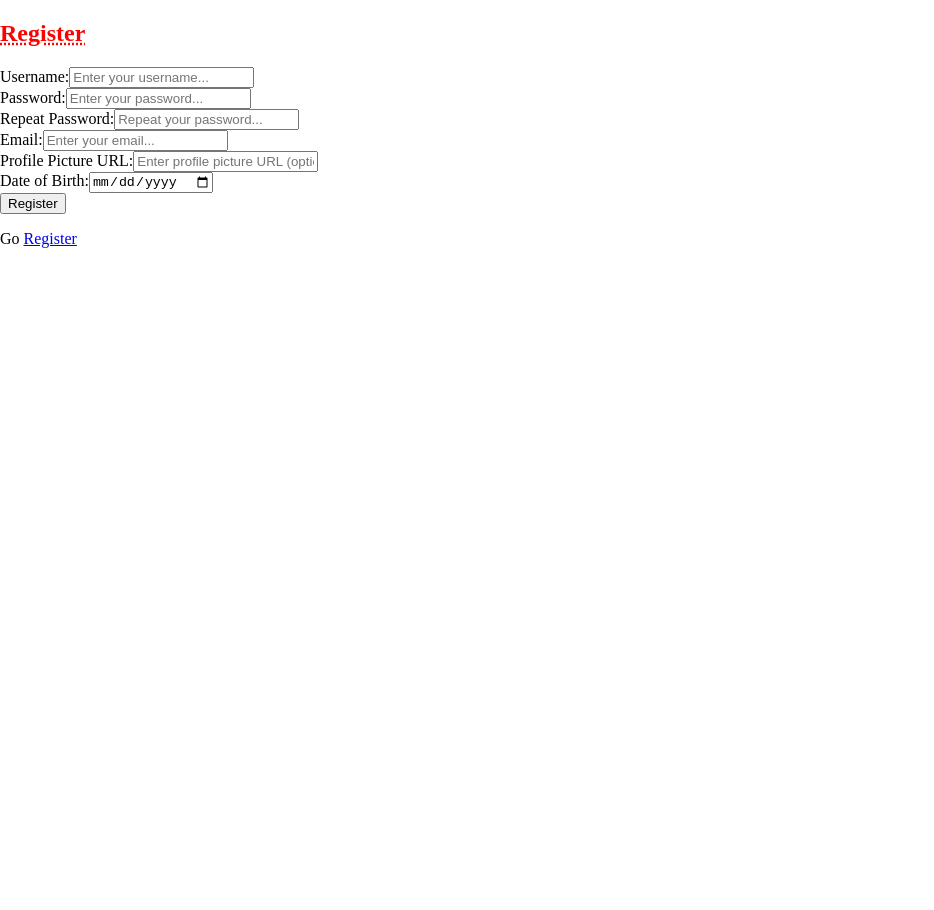
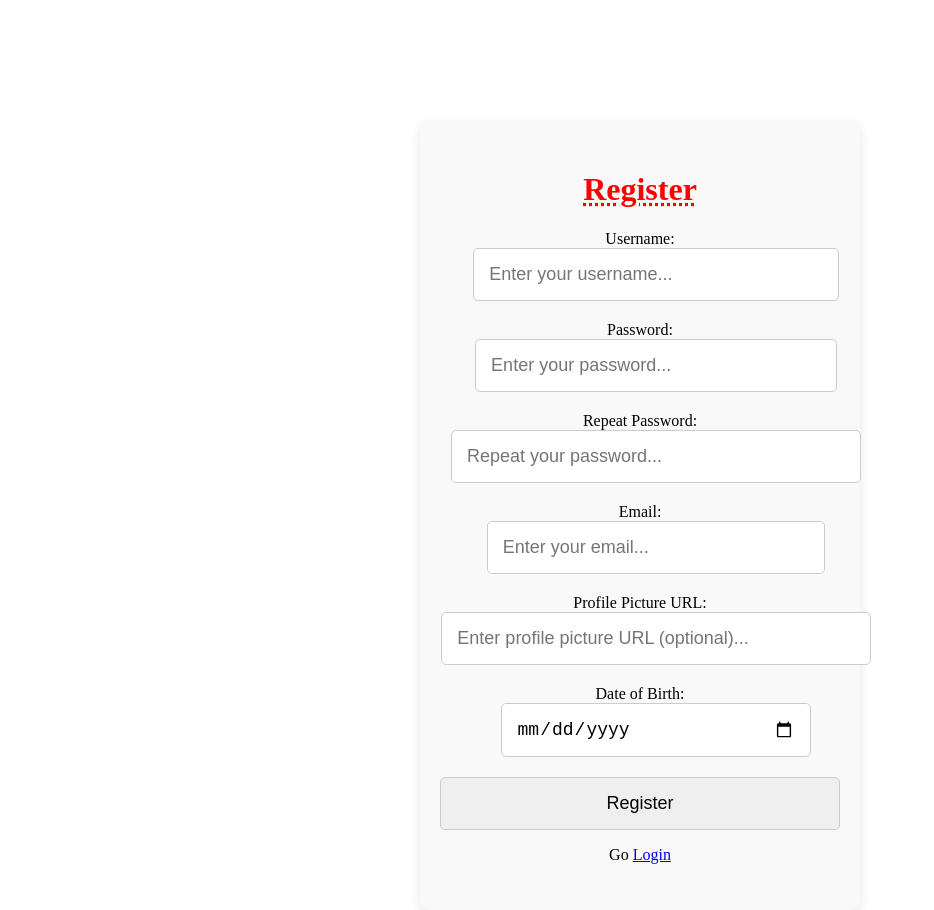
Before and after one commit to indrephone/ReactAtsIndre, a React (Create React App) app: page /register in a window 1280 px wide. Shown: the whole page, without its empty margins (0-934 px from the left). Before the commit the page ends 800 px from the top, so only its background shows below. Built offline with nearby package versions, Linux system fonts and the light colour scheme; data requests are answered from the project's data file.

Commit message:
form styling

```diff
--- a/src/components/UI/atoms/Input.tsx
+++ b/src/components/UI/atoms/Input.tsx
@@ -1,3 +1,13 @@
+import styled from "styled-components";
+
+const StyledInput = styled.input`
+  width: 100%;
+  padding: 15px;
+  font-size: 18px;
+  border-radius: 5px;
+  border: 1px solid #ccc;
+`;
+
 type InputProps = {
     type: string;
     name?: string;
@@ -10,7 +20,7 @@ type InputProps = {
 
   const Input = ({ type, name, id, placeholderText, value, onChangeF, onBlur }: InputProps) => {
     return (
-      <input
+      <StyledInput
         type={type}
         name={name}
         id={id}
--- a/src/components/pages/AddPost.tsx
+++ b/src/components/pages/AddPost.tsx
@@ -1,8 +1,47 @@
 import { useState, useContext } from 'react';
-import { v4 as uuidv4 } from 'uuid'; // Import uuid for unique id generation
+import { v4 as uuidv4 } from 'uuid';
+import styled from 'styled-components';
 import PostsContext from '../../contexts/PostsContext';
 import UsersContext from '../../contexts/UsersContext';
 import { useNavigate } from 'react-router-dom';
+import InputField from '../UI/molecules/InputField';
+
+
+const FormContainer = styled.div`
+  min-height: 70vh; /* Ensures the form container takes up at least 80% of the viewport height */
+  margin-top: 80px; /* Pushes it down below the fixed header */
+  max-width: 600px;
+  margin-left: auto;
+  margin-right: auto;
+  background-color: #f9f9f9;
+  padding: 30px 20px;
+  border-radius: 10px;
+  box-shadow: 0px 4px 12px rgba(0, 0, 0, 0.1);
+  text-align: center;
+  display: flex;
+  flex-direction: column;
+  justify-content: center;
+`;
+
+const StyledForm = styled.form`
+  display: flex;
+  flex-direction: column;
+  gap: 20px;
+  align-items: center;
+`;
+
+const SubmitButton = styled.button`
+  padding: 12px 20px;
+  background-color: #28a745;
+  color: white;
+  border: none;
+  border-radius: 5px;
+  font-size: 16px;
+  cursor: pointer;
+  &:hover {
+    background-color: #218838;
+  }
+`;
 
 const AddPost = () => {
   const postsContext = useContext(PostsContext);
@@ -14,7 +53,7 @@ const AddPost = () => {
     image: '',
   });
 
-  const navigate = useNavigate(); // For redirecting after adding the post
+  const navigate = useNavigate();
 
   if (!postsContext || !usersContext || !usersContext.loggedInUser) {
     return <p>Please log in to add a post.</p>; // Show this if not logged in
@@ -34,33 +73,43 @@ const AddPost = () => {
       image: post.image,
     };
     addNewPost(newPost);
-    navigate('/feed'); // Redirect to the feed after adding the post
+    navigate('/'); // Redirect to the feed after adding the post
   };
 
   return (
-    <div>
+    <FormContainer>
       <h1>Add a New Post</h1>
-      <form onSubmit={handleSubmit}>
-        <input
+      <StyledForm onSubmit={handleSubmit}>
+        <InputField
+          text="Title"
           type="text"
-          placeholder="Title"
+          name="title"
+          id="title"
+          placeholderText="Enter the post title"
           value={post.title}
-          onChange={(e) => setPost({ ...post, title: e.target.value })}
+          onChangeF={(e) => setPost({ ...post, title: e.target.value })}
         />
-        <textarea
-          placeholder="Description"
+        <InputField
+          text="Description"
+          type="text"
+          name="description"
+          id="description"
+          placeholderText="Enter the post description"
           value={post.description}
-          onChange={(e) => setPost({ ...post, description: e.target.value })}
+          onChangeF={(e) => setPost({ ...post, description: e.target.value })}
         />
-        <input
+        <InputField
+          text="Image URL"
           type="text"
-          placeholder="Image URL"
+          name="image"
+          id="image"
+          placeholderText="Enter the image URL"
           value={post.image}
-          onChange={(e) => setPost({ ...post, image: e.target.value })}
+          onChangeF={(e) => setPost({ ...post, image: e.target.value })}
         />
-        <button type="submit">Add Post</button>
-      </form>
-    </div>
+        <SubmitButton type="submit">Add Post</SubmitButton>
+      </StyledForm>
+    </FormContainer>
   );
 };
 
--- a/src/components/pages/Home.tsx
+++ b/src/components/pages/Home.tsx
@@ -1,43 +1,116 @@
 import { useContext } from 'react';
+import styled from 'styled-components';
+import { Link } from 'react-router-dom';
 import PostsContext from '../../contexts/PostsContext';
 import UsersContext from '../../contexts/UsersContext';
-import { Link } from 'react-router-dom';
+import PostHeader from '../UI/molecules/PostHeader';
+
+// Styled components
+const StyledHomeContainer = styled.div`
+  padding-top: 80px;
+  max-width: 800px;
+  margin: 0 auto;
+`;
+
+const StyledPost = styled.li`
+  list-style: none;
+  padding: 16px;
+  margin-bottom: 20px;
+  border: 1px solid #ccc;
+  border-radius: 8px;
+  box-shadow: 0 4px 8px rgba(0, 0, 0, 0.1);
+`;
+
+const PostImage = styled.img`
+  width: 100%;
+  max-width: 400px;
+  height: auto;
+  border-radius: 8px;
+`;
+
+const DeleteButton = styled.button`
+  background-color: #ff4d4d;
+  color: white;
+  padding: 5px 10px;
+  border: none;
+  border-radius: 5px;
+  cursor: pointer;
+  margin-top: 10px;
+
+  &:hover {
+    background-color: #ff1a1a;
+  }
+`;
+
+// Styled button for adding a new post
+const AddPostButton = styled(Link)`
+  display: inline-block;
+  padding: 10px 15px;
+  background-color: #28a745;
+  color: white;
+  text-decoration: none;
+  border-radius: 5px;
+  margin-bottom: 20px;
+  font-weight: bold;
+  text-align: center;
+
+  &:hover {
+    background-color: #218838;
+  }
+`;
 
 const Home = () => {
   const postsContext = useContext(PostsContext);
   const usersContext = useContext(UsersContext);
 
-  if (!postsContext) {
-    return <p>Loading posts...</p>;
+  if (!postsContext || !usersContext) {
+    return <p>Loading...</p>;
   }
 
-  const { posts } = postsContext;
-  const { loggedInUser } = usersContext || {};
+  const { posts, removePost } = postsContext;
+  const { loggedInUser } = usersContext;
+
+  // Function to get the user by authorId
+  const getUserById = (id: string) => usersContext.users.find((user) => user.id === id);
+
+  // Function to handle delete action
+  const handleDelete = (postId: string) => {
+    removePost(postId);
+  };
 
   return (
-    <div>
-      <h1>All Posts</h1>
+    <StyledHomeContainer>
+      <h1>Welcome to the Posts Feed</h1>
+
+      {/* Show Add Post button only if the user is logged in */}
+      {loggedInUser && (
+        <AddPostButton to="/add-post">
+          Add New Post
+        </AddPostButton>
+      )}
+
       <ul>
-        {posts.map((post) => (
-          <li key={post.id}>
-            <h3>{post.title}</h3>
-            <p>{post.description}</p>
-            <p>By: {post.authorId}</p>
-          </li>
-        ))}
+        {posts.map((post) => {
+          const creatorUser = getUserById(post.authorId);
+
+          return (
+            <StyledPost key={post.id}>
+              <PostHeader creatorUser={creatorUser} creationTime={post.dateTime} />
+              <h3>{post.title}</h3>
+              <p>{post.description}</p>
+              {post.image && (
+                <PostImage src={post.image} alt={post.title} />
+              )}
+              {loggedInUser?.id === post.authorId && (
+                <DeleteButton onClick={() => handleDelete(post.id)}>
+                  Delete Post
+                </DeleteButton>
+              )}
+            </StyledPost>
+          );
+        })}
       </ul>
-
-      {loggedInUser ? (
-        <div>
-          <h2>Welcome, {loggedInUser.username}!</h2>
-          <p>You can add and save posts.</p>
-          <Link to="/add-post">Add Post</Link>
-          <Link to="/my-posts">My Posts</Link>
-        </div>
-      ) : (
-        <p><Link to="/login">Log in to add or save posts.</Link></p>
-      )}
-    </div>
+    </StyledHomeContainer>
   );
 };
 
--- a/src/components/pages/Login.tsx
+++ b/src/components/pages/Login.tsx
@@ -1,11 +1,50 @@
 import { Link, useNavigate } from "react-router-dom";
 import { useContext, useState } from "react";
 import bcrypt from 'bcryptjs';
+import styled from "styled-components";
 
 import UsersContext, { UsersContextTypes } from "../../contexts/UsersContext";
 import Heading from "../UI/atoms/Heading";
 import InputField from "../UI/molecules/InputField";
 import Input from "../UI/atoms/Input";
+
+const FormContainer = styled.div`
+  margin-top: 120px; /* Ensures the form is pushed below the fixed MainOutlet */
+  max-width: 400px;
+  margin-left: auto;
+  margin-right: auto;
+  background-color: #f9f9f9;
+  padding: 30px 20px;
+  border-radius: 10px;
+  box-shadow: 0px 4px 12px rgba(0, 0, 0, 0.1);
+  text-align: center; /* Center content inside the form */
+`;
+
+// Styled form elements
+const StyledForm = styled.form`
+  display: flex;
+  flex-direction: column;
+  gap: 20px;
+  align-items: center; /* Center input fields */
+`;
+
+const SubmitButton = styled(Input)`
+  padding: 12px 20px;
+  background-color: #28a745;
+  color: white;
+  border: none;
+  border-radius: 5px;
+  font-size: 16px;
+  cursor: pointer;
+  &:hover {
+    background-color: #218838;
+  }
+`;
+
+const ErrorMessage = styled.p`
+  color: red;
+  font-size: 14px;
+`;
 
 const Login = () => {
   const navigate = useNavigate();
@@ -39,9 +78,9 @@ const Login = () => {
   };
 
   return (
-    <section>
+    <FormContainer>
       <Heading text="Login" size={1} />
-      <form onSubmit={handleFormSubmit}>
+      <StyledForm onSubmit={handleFormSubmit}>
         <InputField
           text="Email:"
           type="email"
@@ -61,13 +100,13 @@ const Login = () => {
           onChangeF={handleInputChange}
         />
 
-        <Input type="submit" value="Login" name="login" id="login" />
-        {errorMessage && <p style={{ color: "red" }}>{errorMessage}</p>}
-      </form>
+        <SubmitButton type="submit" value="Login" name="login" id="login" />
+        {errorMessage && <ErrorMessage style={{ color: "red" }}>{errorMessage}</ErrorMessage>}
+      </StyledForm>
       <p>
         Go <Link to="/register">Register</Link>
       </p>
-    </section>
+    </FormContainer>
   );
 };
 
--- a/src/components/pages/Register.tsx
+++ b/src/components/pages/Register.tsx
@@ -2,11 +2,50 @@ import { useContext, useState } from "react";
 import { v4 as generateID } from "uuid";
 import { Link,useNavigate } from "react-router-dom";
 import bcrypt from 'bcryptjs';
+import styled from "styled-components";
 
 import UsersContext, { UsersContextTypes } from "../../contexts/UsersContext";
 import Heading from "../UI/atoms/Heading";
 import InputField from "../UI/molecules/InputField";
 import Input from "../UI/atoms/Input";
+
+const FormContainer = styled.div`
+  margin-top: 120px; /* Ensures the form is pushed below the fixed MainOutlet */
+  max-width: 400px;
+  margin-left: auto;
+  margin-right: auto;
+  background-color: #f9f9f9;
+  padding: 30px 20px;
+  border-radius: 10px;
+  box-shadow: 0px 4px 12px rgba(0, 0, 0, 0.1);
+  text-align: center; /* Center content inside the form */
+`;
+
+// Styled form elements
+const StyledForm = styled.form`
+  display: flex;
+  flex-direction: column;
+  gap: 20px;
+  align-items: center; /* Center input fields */
+`;
+
+const SubmitButton = styled(Input)`
+  padding: 12px 20px;
+  background-color: #28a745;
+  color: white;
+  border: none;
+  border-radius: 5px;
+  font-size: 16px;
+  cursor: pointer;
+  &:hover {
+    background-color: #218838;
+  }
+`;
+
+const ErrorMessage = styled.p`
+  color: red;
+  font-size: 14px;
+`;
 
 type FormValues = {
   username: string;
@@ -155,10 +194,10 @@ const Register = () => {
   };
 
   return (
-    <section>
+    <FormContainer>
       <Heading text="Register" />
       {registerError && <p className="error">{registerError}</p>}
-      <form onSubmit={formSubmit}>
+      <StyledForm onSubmit={formSubmit}>
         <InputField
           text="Username:"
           type="text"
@@ -169,7 +208,7 @@ const Register = () => {
           onChangeF={handleInputChange}
           onBlur={blurHandle}
         />
-        {errorMessages.username && <p className="error">{errorMessages.username}</p>}
+        {errorMessages.username && <ErrorMessage>{errorMessages.username}</ErrorMessage>}
 
         <InputField
           text="Password:"
@@ -181,7 +220,7 @@ const Register = () => {
           onChangeF={handleInputChange}
           onBlur={blurHandle}
         />
-        {errorMessages.password && <p className="error">{errorMessages.password}</p>}
+        {errorMessages.password && <ErrorMessage>{errorMessages.password}</ErrorMessage>}
 
         <InputField
           text="Repeat Password:"
@@ -193,7 +232,7 @@ const Register = () => {
           onChangeF={handleInputChange}
           onBlur={blurHandle}
         />
-        {errorMessages.passwordRepeat && <p className="error">{errorMessages.passwordRepeat}</p>}
+        {errorMessages.passwordRepeat && <ErrorMessage>{errorMessages.passwordRepeat}</ErrorMessage>}
 
         <InputField
           text="Email:"
@@ -205,7 +244,7 @@ const Register = () => {
           onChangeF={handleInputChange}
           onBlur={blurHandle}
         />
-        {errorMessages.email && <p className="error">{errorMessages.email}</p>}
+        {errorMessages.email && <ErrorMessage >{errorMessages.email}</ErrorMessage>}
 
         <InputField
           text="Profile Picture URL:"
@@ -229,14 +268,14 @@ const Register = () => {
         />
 
 
-        {errorMessages.dob && <p className="error">{errorMessages.dob}</p>}
+        {errorMessages.dob && <ErrorMessage >{errorMessages.dob}</ErrorMessage>}
 
         <Input type="submit" value="Register" />
-      </form>
+      </StyledForm>
       <p>
-        Go <Link to="/login">Register</Link>
+        Go <Link to="/login">Login</Link>
       </p>
-    </section>
+    </FormContainer>
   );
 };
 
--- a/src/data.json
+++ b/src/data.json
@@ -5,7 +5,7 @@
       "username": "grisha",
       "password": "$2a$10$BTpR2Ck/HyGIqKsLQwUuGuys7j4Nvm4ehDaVPcL6f/9LIAhXj9w9G",
       "email": "grisha@example.com",
-      "profilePicture": "https://cdn.pixabay.com/photo/2024/02/15/16/57/cat-8575768_1280.png",
+      "profilePicture": "https://cdn.pixabay.com/photo/2024/01/15/06/03/ai-generated-8509434_1280.jpg",
       "dob": "2024-08-01",
       "passwordVisible": "grisha1"
     },
@@ -14,7 +14,7 @@
       "username": "kisa123",
       "password": "$2a$10$VBve6nI.3EMsszdZTKq/je045.yG2E/RsdQvdHo7JzvNkKfcyYEri",
       "email": "kisa123@example.com",
-      "profilePicture": "https://cdn.pixabay.com/photo/2024/05/04/01/25/white-tailed-eagle-8738135_1280.jpg",
+      "profilePicture": "https://cdn.pixabay.com/photo/2015/05/22/05/52/cat-778315_1280.jpg",
       "dob": "2024-05-08",
       "passwordVisible": "123456"
     },
@@ -23,42 +23,18 @@
       "username": "gosha33",
       "password": "$2a$10$wws2p6Zdc1ZS0qPr6U6/qOYnB4m7vUPsGuAEUfyKpK2zZw0Fj7Qp2",
       "email": "gosha@example.com",
-      "profilePicture": "https://cdn.pixabay.com/photo/2022/10/11/12/38/dog-7514202_1280.jpg",
+      "profilePicture": "https://cdn.pixabay.com/photo/2023/06/15/21/12/pomeranian-8066558_1280.png",
       "dob": "2024-07-03",
       "passwordVisible": "gosha33"
     }
   ],
   "posts": [
     {
-      "id": "vovjnslvsl1",
-      "authorId": "1fa3b4bd-fd92-40a5-9706-9012437b7e3d",
-      "dateTime": "2021-03-03",
-      "title": "Post 1",
-      "image": "https://randomuser.me/api/portraits",
-      "description": "Lorem ipsum dolor sit amet, consectetur adipiscing elit. Duis dapibus porttitor enim, laoreet viverra tortor interdum ac. Nunc a tristique turpis. Cras tincidunt ante accumsan tortor lacinia, in dignissim sapien mollis. Curabitur non convallis ipsum. Integer placerat leo et tortor condimentum tincidunt. Sed sollicitudin purus nec erat ornare, et ultricies augue pellentesque. Fusce at mauris ac nisl lacinia tempor. Quisque aliquet elementum eros, sed porta mi porta at. Maecenas non erat dapibus, lacinia elit eu, pellentesque felis. Donec ut ex mollis, lobortis enim ac, condimentum nisl."
-    },
-    {
-      "id": "vovjnslvsl2",
-      "authorId": "1fa3b4bd-fd92-40a5-9706-9012437b7e3d",
-      "dateTime": "2021-03-03",
-      "title": "Post 2",
-      "image": "https://randomuser.me/api/portraits",
-      "description": "Lorem ipsum dolor sit amet, consectetur adipiscing elit. Duis dapibus porttitor enim, laoreet viverra tortor interdum ac. Nunc a tristique turpis. Cras tincidunt ante accumsan tortor lacinia, in dignissim sapien mollis. Curabitur non convallis ipsum. Integer placerat leo et tortor condimentum tincidunt. Sed sollicitudin purus nec erat ornare, et ultricies augue pellentesque. Fusce at mauris ac nisl lacinia tempor. Quisque aliquet elementum eros, sed porta mi porta at. Maecenas non erat dapibus, lacinia elit eu, pellentesque felis. Donec ut ex mollis, lobortis enim ac, condimentum nisl."
-    },
-    {
-      "id": "1fa3b4bd-fd92-40a5-9706-9012437b7e3d",
-      "authorId": "svonsoe2ece",
-      "dateTime": "2021-03-03",
-      "title": "Post 3",
-      "image": "https://randomuser.me/api/portraits",
-      "description": "Lorem ipsum dolor sit amet, consectetur adipiscing elit. Duis dapibus porttitor enim, laoreet viverra tortor interdum ac. Nunc a tristique turpis. Cras tincidunt ante accumsan tortor lacinia, in dignissim sapien mollis. Curabitur non convallis ipsum. Integer placerat leo et tortor condimentum tincidunt. Sed sollicitudin purus nec erat ornare, et ultricies augue pellentesque. Fusce at mauris ac nisl lacinia tempor. Quisque aliquet elementum eros, sed porta mi porta at. Maecenas non erat dapibus, lacinia elit eu, pellentesque felis. Donec ut ex mollis, lobortis enim ac, condimentum nisl."
-    },
-    {
       "id": "vovjnslvsl4",
       "authorId": "c8b980c3-44ad-46bc-b6b7-0bec11ce882e",
       "dateTime": "2021-03-03",
       "title": "Post 4",
-      "image": "https://randomuser.me/api/portraits",
+      "image": "https://cdn.pixabay.com/photo/2023/08/01/06/19/iceberg-8162195_1280.jpg",
       "description": "Lorem ipsum dolor sit amet, consectetur adipiscing elit. Duis dapibus porttitor enim, laoreet viverra tortor interdum ac. Nunc a tristique turpis. Cras tincidunt ante accumsan tortor lacinia, in dignissim sapien mollis. Curabitur non convallis ipsum. Integer placerat leo et tortor condimentum tincidunt. Sed sollicitudin purus nec erat ornare, et ultricies augue pellentesque. Fusce at mauris ac nisl lacinia tempor. Quisque aliquet elementum eros, sed porta mi porta at. Maecenas non erat dapibus, lacinia elit eu, pellentesque felis. Donec ut ex mollis, lobortis enim ac, condimentum nisl."
     },
     {
@@ -66,8 +42,16 @@
       "authorId": "c8b980c3-44ad-46bc-b6b7-0bec11ce882e",
       "dateTime": "2021-03-03",
       "title": "Post 5",
-      "image": "https://randomuser.me/api/portraits",
+      "image": "https://cdn.pixabay.com/photo/2023/01/05/09/31/ferris-wheel-7698475_1280.jpg",
       "description": "Lorem ipsum dolor sit amet, consectetur adipiscing elit. Duis dapibus porttitor enim, laoreet viverra tortor interdum ac. Nunc a tristique turpis. Cras tincidunt ante accumsan tortor lacinia, in dignissim sapien mollis. Curabitur non convallis ipsum. Integer placerat leo et tortor condimentum tincidunt. Sed sollicitudin purus nec erat ornare, et ultricies augue pellentesque. Fusce at mauris ac nisl lacinia tempor. Quisque aliquet elementum eros, sed porta mi porta at. Maecenas non erat dapibus, lacinia elit eu, pellentesque felis. Donec ut ex mollis, lobortis enim ac, condimentum nisl."
+    },
+    {
+      "id": "28344935-42ac-4368-b93d-9aa7974921a1",
+      "authorId": "c8b980c3-44ad-46bc-b6b7-0bec11ce882e",
+      "dateTime": "2024-09-05T21:45:06.213Z",
+      "title": "",
+      "description": "",
+      "image": ""
     }
   ]
 }
```
